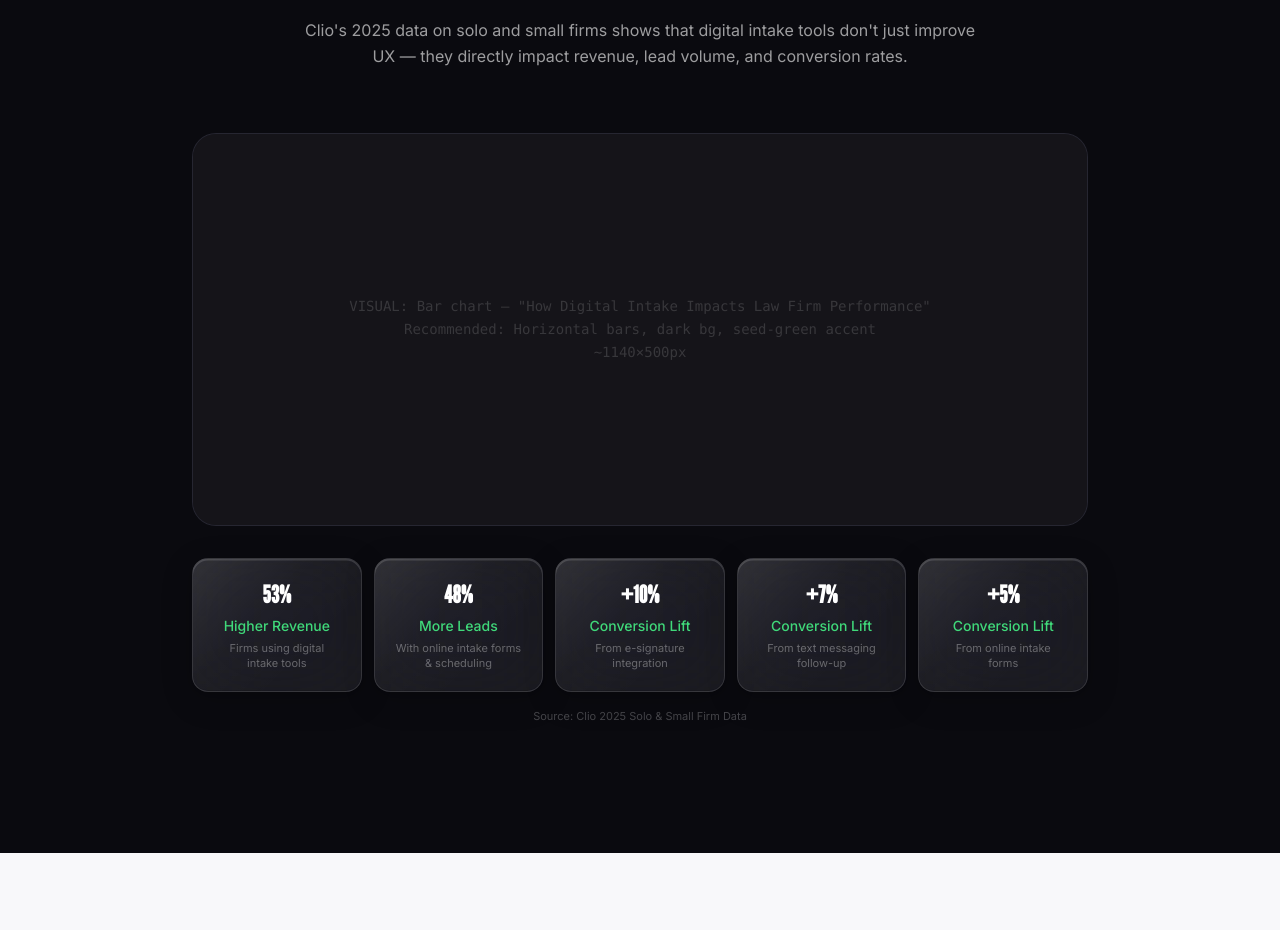
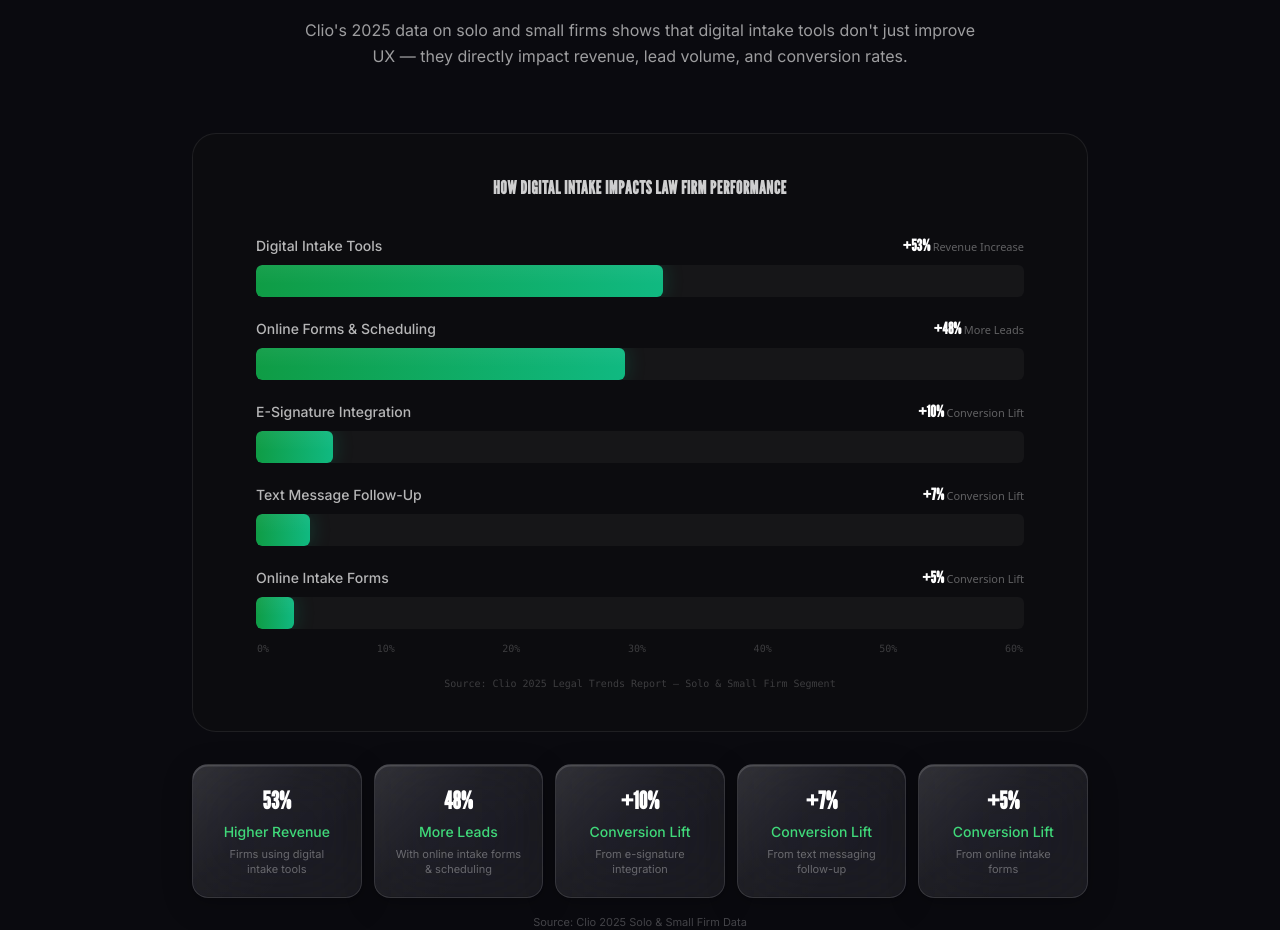
Before and after one commit to seedtechmakesstufff/seedtech, a Next.js app: page /industries/law-firms in a window 1280 px wide. Shown: the part 1860-2790 px from the top of the page. Built offline with nearby package versions, Linux system fonts and the light colour scheme; no server answers.

Commit message:
feat: replace intake chart placeholder with real horizontal bar chart — dark bg, seed-green bars, Clio 2025 data

```diff
--- a/src/app/industries/law-firms/page.tsx
+++ b/src/app/industries/law-firms/page.tsx
@@ -317,25 +317,57 @@ export default function LawFirmsPage() {
           align="center"
         />
         <div className="max-w-4xl mx-auto">
-          {/* Chart visual placeholder */}
-          <div className="relative rounded-3xl border border-white/[0.08] bg-dark-elevated overflow-hidden mb-8">
-            {/*
-              VISUAL PLACEHOLDER — Intake Impact Bar Chart
-              Replace with: Horizontal or vertical bar chart graphic showing the 5 stats below
-              Recommended: Clean bar chart on dark background, seed-green bars
-              Size: Full-width, ~320px tall
-              Message: Intake optimization is a revenue issue, not just a UX issue
-            */}
-            <div className="relative aspect-[16/7] flex items-center justify-center bg-white/[0.02]">
-              <Image src="/industries/law-firms-intake-chart.jpg" alt="Bar chart showing digital intake impact on law firm performance" fill className="object-cover" />
-              <div className="absolute inset-0 flex items-center justify-center">
-                <p className="text-white/15 text-sm text-center px-8 font-mono leading-relaxed">
-                  VISUAL: Bar chart — &quot;How Digital Intake Impacts Law Firm Performance&quot;<br />
-                  Recommended: Horizontal bars, dark bg, seed-green accent<br />
-                  ~1140×500px
-                </p>
-              </div>
+          {/* Intake Impact Bar Chart */}
+          <div className="relative rounded-3xl border border-white/[0.08] bg-[#0c0c0f] overflow-hidden mb-8 px-6 sm:px-10 py-8 sm:py-10" role="img" aria-label="Bar chart showing how digital intake impacts law firm performance">
+            {/* Chart title */}
+            <p className="font-display text-base sm:text-lg font-semibold text-white/80 mb-8 text-center tracking-wide uppercase">
+              How Digital Intake Impacts Law Firm Performance
+            </p>
+            {/* Horizontal bar chart */}
+            <div className="space-y-5 max-w-3xl mx-auto">
+              {[
+                { label: "Digital Intake Tools", metric: "+53%", sublabel: "Revenue Increase", pct: 53 },
+                { label: "Online Forms & Scheduling", metric: "+48%", sublabel: "More Leads", pct: 48 },
+                { label: "E-Signature Integration", metric: "+10%", sublabel: "Conversion Lift", pct: 10 },
+                { label: "Text Message Follow-Up", metric: "+7%", sublabel: "Conversion Lift", pct: 7 },
+                { label: "Online Intake Forms", metric: "+5%", sublabel: "Conversion Lift", pct: 5 },
+              ].map((bar) => (
+                <div key={bar.label}>
+                  <div className="flex items-baseline justify-between mb-1.5">
+                    <span className="text-white/70 text-xs sm:text-sm font-medium">{bar.label}</span>
+                    <span className="text-white font-display text-sm sm:text-base font-bold ml-3 tabular-nums">{bar.metric} <span className="text-white/35 font-sans text-[11px] font-normal">{bar.sublabel}</span></span>
+                  </div>
+                  {/* Bar track */}
+                  <div className="relative h-7 sm:h-8 w-full rounded-md bg-white/[0.04] overflow-hidden">
+                    {/* Filled bar */}
+                    <div
+                      className="absolute inset-y-0 left-0 rounded-md"
+                      style={{
+                        width: `${Math.max(bar.pct, 4)}%`,
+                        background: "linear-gradient(90deg, #0f9c45, #10b981)",
+                        boxShadow: "0 0 20px rgba(16,185,129,0.25)",
+                      }}
+                    />
+                    {/* Subtle shine */}
+                    <div
+                      className="absolute inset-y-0 left-0 rounded-md opacity-30"
+                      style={{
+                        width: `${Math.max(bar.pct, 4)}%`,
+                        background: "linear-gradient(180deg, rgba(255,255,255,0.15) 0%, transparent 60%)",
+                      }}
+                    />
+                  </div>
+                </div>
+              ))}
             </div>
+            {/* Scale labels */}
+            <div className="flex justify-between max-w-3xl mx-auto mt-3 px-px">
+              {["0%", "10%", "20%", "30%", "40%", "50%", "60%"].map((tick) => (
+                <span key={tick} className="text-[10px] text-white/20 font-mono">{tick}</span>
+              ))}
+            </div>
+            {/* Source */}
+            <p className="text-center text-[10px] text-white/20 mt-5 font-mono">Source: Clio 2025 Legal Trends Report — Solo & Small Firm Segment</p>
           </div>
           {/* Stat cards below chart */}
           <div className="grid grid-cols-2 md:grid-cols-5 gap-3">
```
